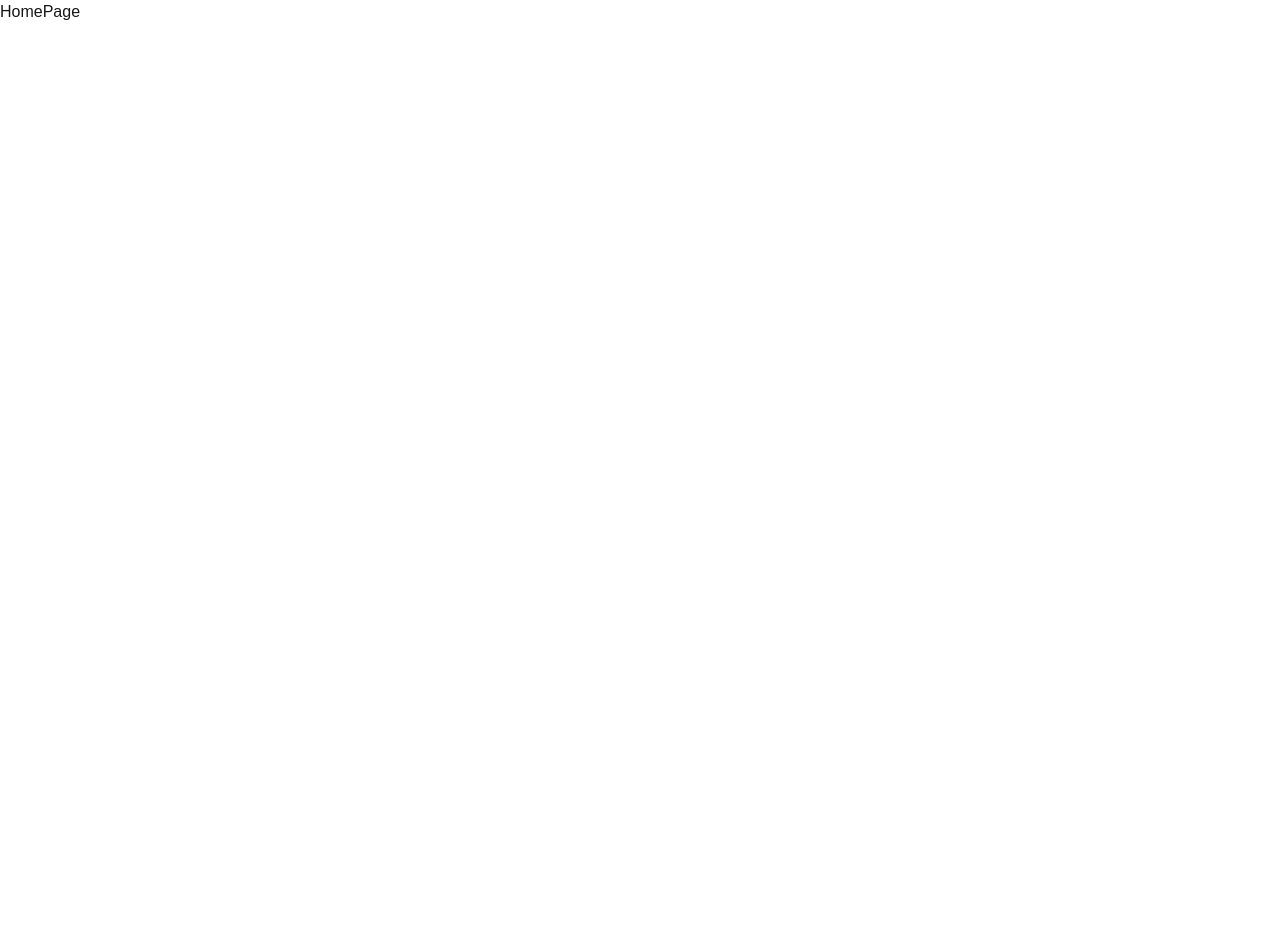
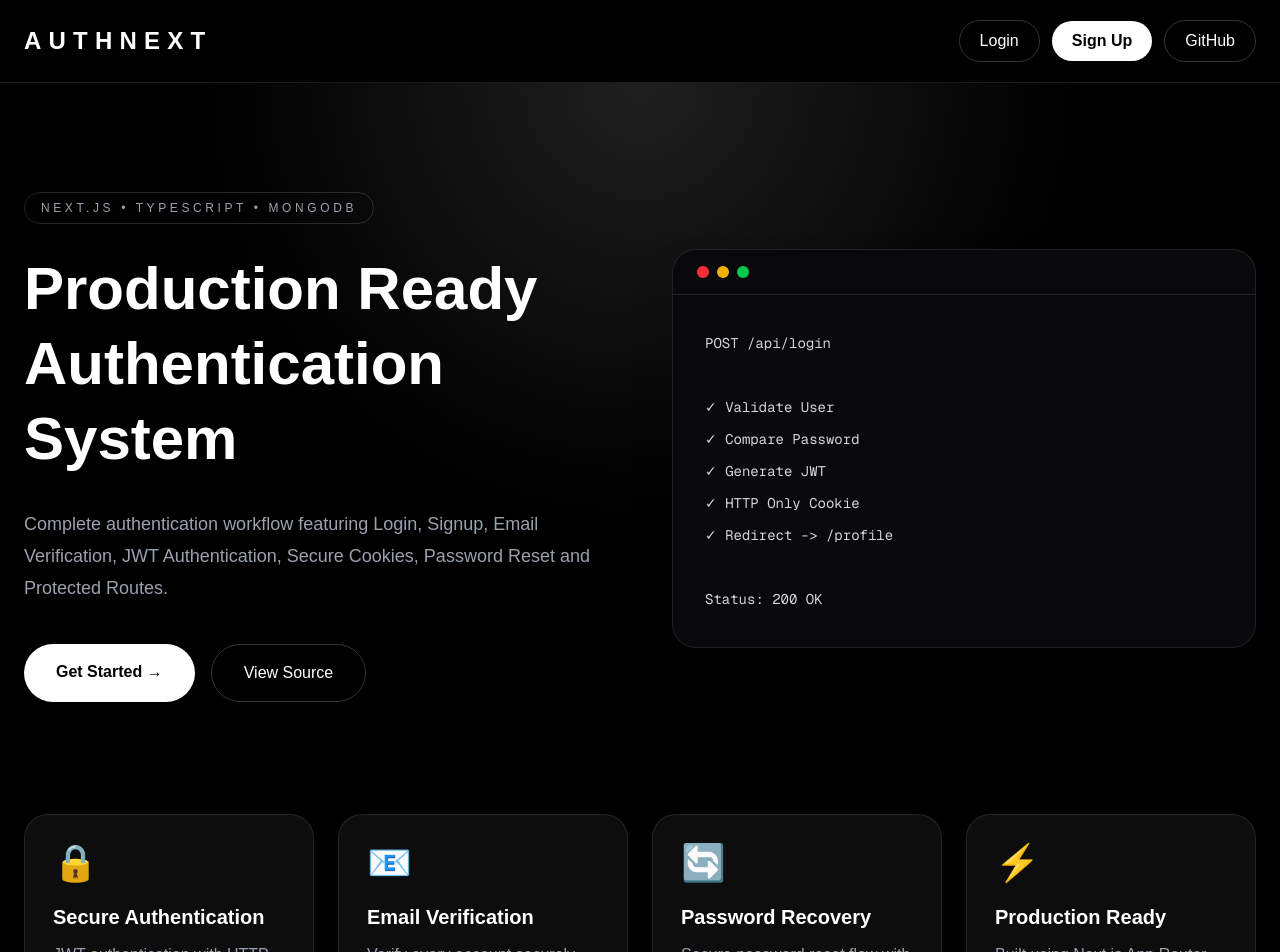
Before and after one commit to ShauravBhatt/AuthNext, a Next.js app: page / in a window 1280 px wide. Shown: the top 952 px of the page. Before the commit the page ends 800 px from the top, so only its background shows below. Built offline with nearby package versions, Linux system fonts and the light colour scheme.

Commit message:
feat: add home page

```diff
--- a/src/app/page.tsx
+++ b/src/app/page.tsx
@@ -1,7 +1,191 @@
-import React from "react";
+import Link from "next/link";
 
-function HomePage() {
-  return <div>HomePage</div>;
+const features = [
+  {
+    icon: "🔒",
+    title: "Secure Authentication",
+    description:
+      "JWT authentication with HTTP-only cookies and encrypted passwords.",
+  },
+  {
+    icon: "📧",
+    title: "Email Verification",
+    description:
+      "Verify every account securely using email verification tokens.",
+  },
+  {
+    icon: "🔄",
+    title: "Password Recovery",
+    description: "Secure password reset flow with token verification.",
+  },
+  {
+    icon: "⚡",
+    title: "Production Ready",
+    description: "Built using Next.js App Router and scalable architecture.",
+  },
+];
+
+const technologies = [
+  "Next.js",
+  "TypeScript",
+  "MongoDB",
+  "Mongoose",
+  "JWT",
+  "bcrypt",
+  "Nodemailer",
+  "Axios",
+  "Tailwind CSS",
+];
+
+export default function Home() {
+  return (
+    <main className="min-h-screen bg-black text-white">
+      <nav className="sticky top-0 z-50 border-b border-white/10 bg-black/80 backdrop-blur">
+        <div className="mx-auto flex max-w-7xl items-center justify-between px-6 py-5">
+          <Link href="/" className="text-2xl font-black tracking-[0.3em]">
+            AUTHNEXT
+          </Link>
+
+          <div className="flex items-center gap-3">
+            <Link
+              href="/login"
+              className="rounded-full border border-white/20 px-5 py-2 hover:bg-white hover:text-black transition"
+            >
+              Login
+            </Link>
+
+            <Link
+              href="/signup"
+              className="rounded-full bg-white px-5 py-2 font-semibold text-black hover:scale-105 transition"
+            >
+              Sign Up
+            </Link>
+
+            <Link
+              href="https://github.com/ShauravBhatt/AuthNext.git"
+              target="_blank"
+              rel="noopener noreferrer"
+              className="rounded-full border border-white/20 px-5 py-2 hover:bg-white hover:text-black transition"
+            >
+              GitHub
+            </Link>
+          </div>
+        </div>
+      </nav>
+
+      <section className="relative overflow-hidden">
+        <div className="absolute inset-0 bg-[radial-gradient(circle_at_top,rgba(255,255,255,0.12),transparent_45%)]" />
+
+        <div className="relative mx-auto grid max-w-7xl items-center gap-16 px-6 py-28 lg:grid-cols-2">
+          <div>
+            <span className="rounded-full border border-white/15 px-4 py-2 text-xs tracking-[0.3em] text-gray-400">
+              NEXT.JS • TYPESCRIPT • MONGODB
+            </span>
+
+            <h1 className="mt-8 text-6xl font-black leading-tight">
+              Production Ready
+              <br />
+              Authentication
+              <br />
+              System
+            </h1>
+
+            <p className="mt-8 max-w-xl text-lg leading-8 text-gray-400">
+              Complete authentication workflow featuring Login, Signup, Email
+              Verification, JWT Authentication, Secure Cookies, Password Reset
+              and Protected Routes.
+            </p>
+
+            <div className="mt-10 flex gap-4">
+              <Link
+                href="/login"
+                className="rounded-full bg-white px-8 py-4 font-semibold text-black hover:scale-105 transition"
+              >
+                Get Started →
+              </Link>
+
+              <Link
+                href="https://github.com/ShauravBhatt/AuthNext.git"
+                target="_blank"
+                rel="noopener noreferrer"
+                className="rounded-full border border-white/20 px-8 py-4 hover:bg-white hover:text-black transition"
+              >
+                View Source
+              </Link>
+            </div>
+          </div>
+
+          <div className="rounded-3xl border border-white/10 bg-zinc-950 shadow-2xl overflow-hidden">
+            <div className="flex gap-2 border-b border-white/10 px-6 py-4">
+              <span className="h-3 w-3 rounded-full bg-red-500" />
+              <span className="h-3 w-3 rounded-full bg-yellow-500" />
+              <span className="h-3 w-3 rounded-full bg-green-500" />
+            </div>
+
+            <pre className="overflow-x-auto p-8 text-sm leading-8 text-gray-300">{`POST /api/login
+
+✓ Validate User
+✓ Compare Password
+✓ Generate JWT
+✓ HTTP Only Cookie
+✓ Redirect -> /profile
+
+Status: 200 OK`}</pre>
+          </div>
+        </div>
+      </section>
+
+      <section className="mx-auto grid max-w-7xl gap-6 px-6 pb-24 md:grid-cols-2 lg:grid-cols-4">
+        {features.map((feature) => (
+          <div
+            key={feature.title}
+            className="rounded-3xl border border-white/10 bg-white/5 p-7 transition hover:-translate-y-2 hover:border-white/30"
+          >
+            <div className="text-4xl">{feature.icon}</div>
+            <h3 className="mt-5 text-xl font-semibold">{feature.title}</h3>
+            <p className="mt-3 text-gray-400">{feature.description}</p>
+          </div>
+        ))}
+      </section>
+
+      <section className="mx-auto max-w-6xl px-6 pb-24 text-center">
+        <h2 className="text-4xl font-bold">Built With Modern Technologies</h2>
+
+        <div className="mt-12 flex flex-wrap justify-center gap-4">
+          {technologies.map((tech) => (
+            <div
+              key={tech}
+              className="rounded-full border border-white/10 bg-white/5 px-6 py-3 hover:bg-white hover:text-black transition"
+            >
+              {tech}
+            </div>
+          ))}
+        </div>
+      </section>
+
+      <section className="mx-auto max-w-5xl px-6 pb-24">
+        <div className="rounded-[36px] border border-white/10 bg-white/5 p-12 text-center">
+          <h2 className="text-4xl font-bold">Explore the Source Code</h2>
+
+          <p className="mx-auto mt-6 max-w-2xl leading-8 text-gray-400">
+            Browse the complete implementation, understand the architecture and
+            contribute to the project on GitHub.
+          </p>
+
+          <Link
+            href="https://github.com/ShauravBhatt/AuthNext.git"
+            target="_blank"
+            rel="noopener noreferrer"
+            className="mt-10 inline-flex rounded-full bg-white px-8 py-4 font-semibold text-black hover:scale-105 transition"
+          >
+            ⭐ View Source on GitHub
+          </Link>
+        </div>
+      </section>
+
+      <footer className="border-t border-white/10 py-8 text-center text-gray-500">
+        Built with ❤️ by Shaurav | using Next.js · TypeScript · MongoDB
+      </footer>
+    </main>
+  );
 }
-
-export default HomePage;
```
